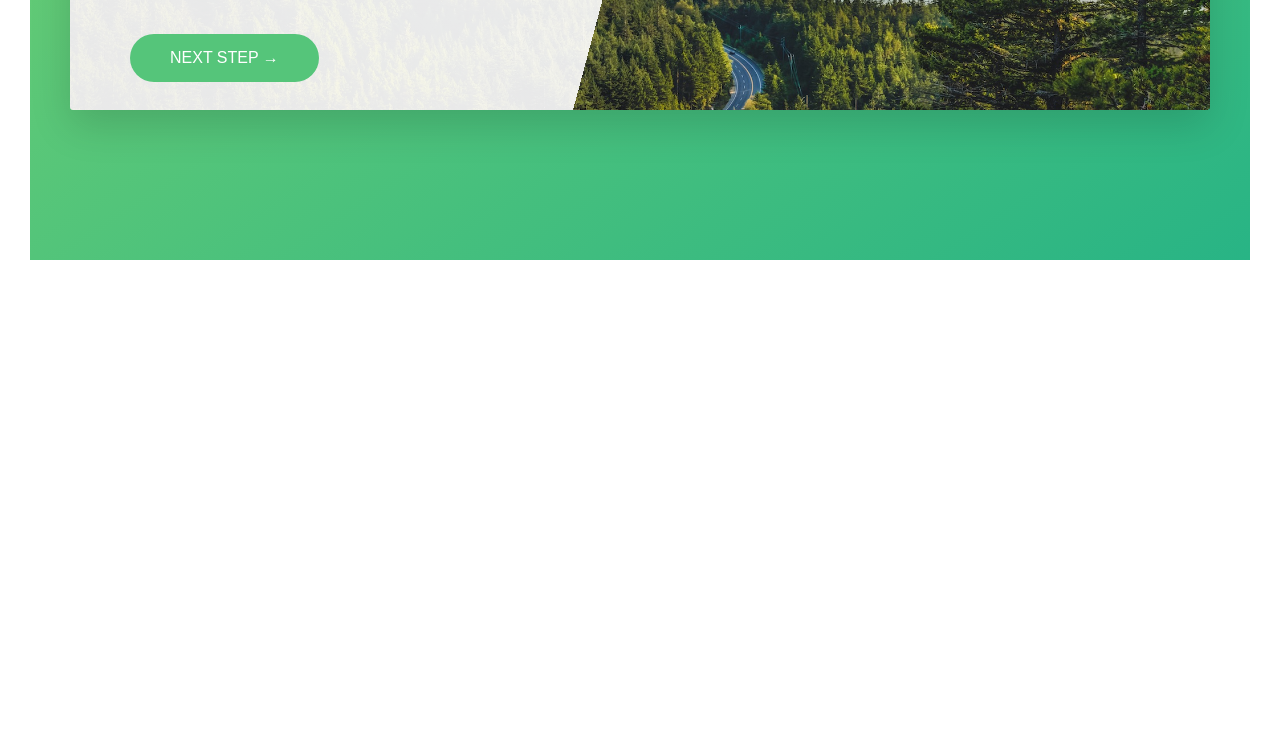
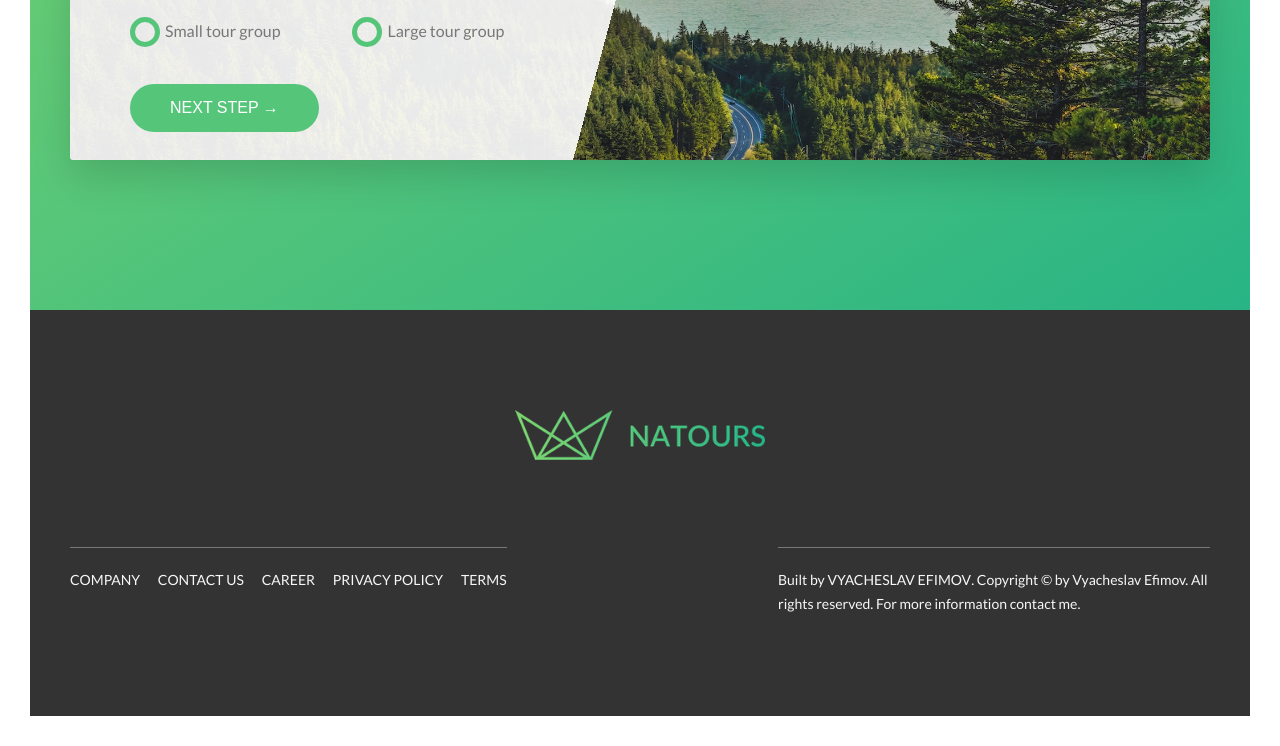
Before and after one commit to slavafive/Natours-Project, a website: page index.html in a window 1280 px wide. Shown: the part 4779-5525 px from the top of the page. Before the commit the page ends 5069 px from the top, so only its background shows below. Drawn offline with Linux system fonts and the light colour scheme.

Commit message:
Build footer section

```diff
--- a/index.html
+++ b/index.html
@@ -279,12 +279,12 @@
                                 </div>
 
                                 <div class="form__group">
-                                    <input type="text" class="form__input" placeholder="Full Name" id="name" required>
+                                    <input type="text" class="form__input" placeholder="Full Name" id="name" autocomplete="off" required>
                                     <label for="name" class="form__label">Full name</label>
                                 </div>
 
                                 <div class="form__group">
-                                    <input type="email" class="form__input" placeholder="Email address" id="email" required>
+                                    <input type="email" class="form__input" placeholder="Email address" id="email" autocomplete="off" required>
                                     <label for="email" class="form__label">Email address</label>
                                 </div>
 
@@ -317,6 +317,31 @@
             </section>
 
         </main>
+
+        <footer class="footer">
+            <div class="footer__logo-box">
+                <img src="img/logo-green-small-2x.png" alt="Full logo" class="footer__logo">
+            </div>
+            <div class="row">
+                <div class="col-1-of-2">
+                    <div class="footer__navigation">
+                        <ul class="footer__list">
+                            <li class="footer__item"><a href="#" class="footer__link">Company</a></li>
+                            <li class="footer__item"><a href="#" class="footer__link">Contact us</a></li>
+                            <li class="footer__item"><a href="#" class="footer__link">Career</a></li>
+                            <li class="footer__item"><a href="#" class="footer__link">Privacy policy</a></li>
+                            <li class="footer__item"><a href="#" class="footer__link">Terms</a></li>
+                        </ul>
+                    </div>
+                </div>
+
+                <div class="col-1-of-2">
+                    <p class="footer__copyright">
+                        Built by <a href="#" class="footer__link">Vyacheslav Efimov</a>. Copyright &copy; by Vyacheslav Efimov. All rights reserved. For more information contact me.
+                    </p>
+                </div>
+            </div>
+        </footer>
 
         <!-- <section class='grid-test'>
 
--- a/sass/abstracts/_variables.scss
+++ b/sass/abstracts/_variables.scss
@@ -13,6 +13,7 @@
 $color-grey-light-2: #eee;
 
 $color-grey-dark: #777;
+$color-grey-dark-2: #333;
 $color-white: #fff;
 $color-black: #000;
 
--- /dev/null
+++ b/sass/layout/_footer.scss
@@ -0,0 +1,59 @@
+.footer {
+  background-color: $color-grey-dark-2;
+  color: $color-grey-light-1;
+  padding: 10rem 0;
+  font-size: 1.4rem;
+
+  &__logo-box {
+    text-align: center;
+    margin-bottom: 8rem;
+  }
+
+  &__logo {
+    width: 25rem;
+    height: auto;
+  }
+
+  &__navigation {
+    border-top: 1px solid $color-grey-dark;
+    padding-top: 2rem;
+    display: inline-block;
+  }
+
+  &__list {
+    list-style: none;
+  }
+
+  &__item {
+    display: inline-block;
+    &:not(:last-child) {
+      margin-right: 1.5rem;
+    }
+  }
+
+  &__link {
+    &:link,
+    &:visited {
+      color: $color-grey-light-1;
+      background-color: $color-grey-dark-2;
+      text-decoration: none;
+      text-transform: uppercase;
+      display: inline-block;
+      transition: all 0.2;
+    }
+
+    &:hover,
+    &:active {
+      color: $color-primary;
+      box-shadow: 0 1rem 2rem rgba($color-black, 0.4);
+      transform: rotate(5deg) scale(1.3);
+    }
+  }
+
+  &__copyright {
+    border-top: 1px solid $color-grey-dark;
+    padding-top: 2rem;
+    width: 80%;
+    float: right;
+  }
+}
--- a/sass/main.scss
+++ b/sass/main.scss
@@ -14,6 +14,7 @@
 @import "components/form";
 @import "components/story";
 
+@import "layout/footer";
 @import "layout/header";
 @import "layout/grid";
 
--- a/sass/pages/_home.scss
+++ b/sass/pages/_home.scss
@@ -33,6 +33,7 @@
 }
 
 .section-book {
+  margin-top: 5rem;
   padding: 15rem 0;
   background-image: linear-gradient(
     to right bottom,
```
Also changed, not shown: css/style.css.
